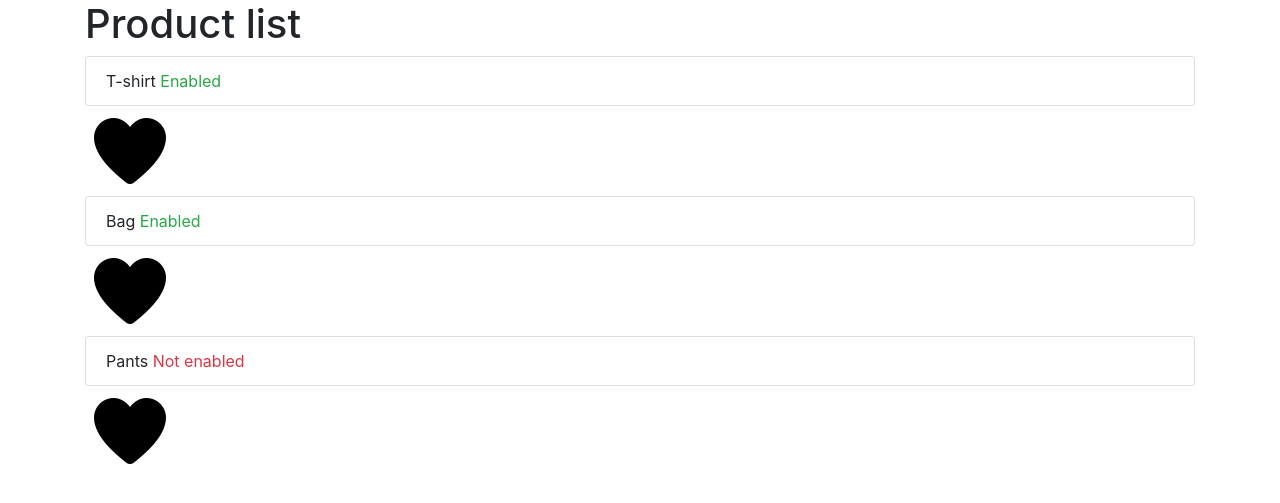
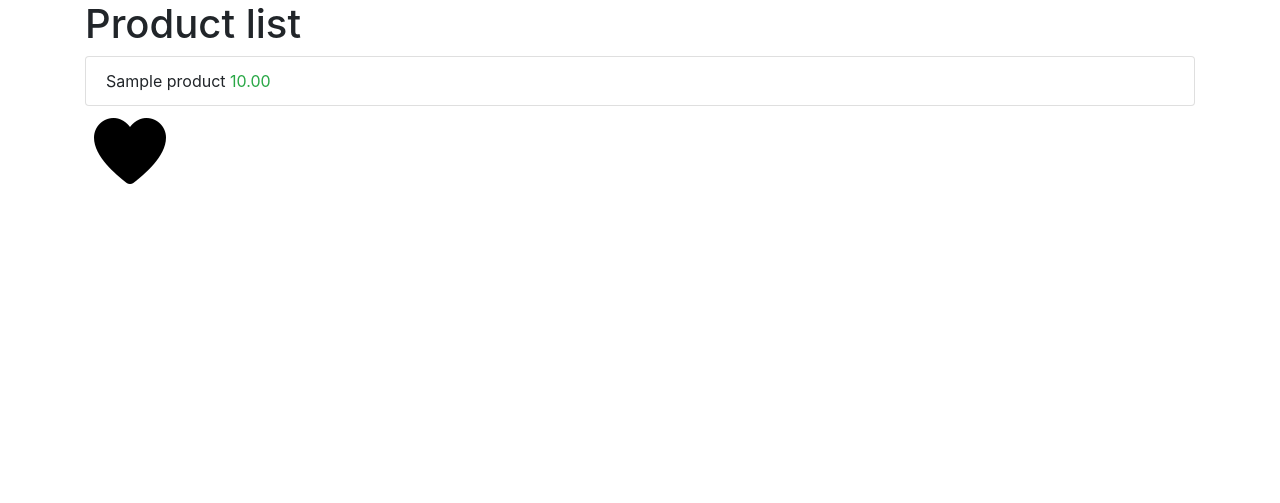
Before and after one commit to CristianSifuentes/DjangoLabsAdvanced-, a Django app: page / in a window 1280 px wide. Shown: the part 56-559 px from the top of the page. Run offline with Django 3.2, Linux system fonts and the light colour scheme; tables that the repository leaves empty hold one stand-in row (values such as "Sample post"); some libraries are stand-ins or nearby versions.

Commit message:
20200915: Implementing ListView for show all products using get_context_data

```diff
--- a/store/products/views.py
+++ b/store/products/views.py
@@ -1,3 +1,15 @@
 from django.shortcuts import render
+from django.views.generic.list import ListView
+from products.models import Product
 
 # Create your views here.
+class ProductListView(ListView):
+    template_name = 'index.html'
+    queryset = Product.objects.all().order_by('-id')
+
+    def get_context_data(self, **kwargs):
+        context = super().get_context_data(**kwargs)
+        context['message'] = 'Product list'
+        context['products'] = context['product_list']
+        print(context)
+        return context
--- a/store/store/urls.py
+++ b/store/store/urls.py
@@ -1,10 +1,11 @@
 from django.contrib import admin
 from django.urls import path
 from . import views
+from products.views import ProductListView
 
 urlpatterns = [
     path('admin/', admin.site.urls),
-    path('', views.index, name='index'),
+    path('', ProductListView.as_view(), name='index'),
     path('user/login', views.login_view, name='login_view'),
     path('user/logout', views.logout_view,name='logout_view'),
     path('user/register', views.register_view,name='register_view')
--- a/store/store/views.py
+++ b/store/store/views.py
@@ -4,28 +4,16 @@ from django.contrib.auth import authenticate, login, logout
 from django.contrib import messages
 from .forms import RegisterForm
 from django.contrib.auth.models import User
+from products.models import Product
 
 def index(request):
+
+    products = Product.objects.all().order_by('-id')
+
     return render(request,'index.html', {
         'message' : 'Product list',
         'title': 'Products',
-        'products': [
-            {
-                'title': 'T-shirt',
-                'prince':5,
-                'stock': True
-            },
-            {
-                'title': 'Bag',
-                'prince':2,
-                'stock': True
-            },
-            {
-                'title': 'Pants',
-                'prince':10,
-                'stock': False
-            }
-        ]
+        'products': products
     })
 
 def login_view(request):
--- a/store/templates/index.html
+++ b/store/templates/index.html
@@ -9,9 +9,10 @@
                     <ul class="list-group">
                         <li class="list-group-item">
                             {{ product.title }}
+
                             <span>
-                                {% if product.stock %}
-                                     <span class="text-success">Enabled</span>
+                                {% if product.price %}
+                                     <span class="text-success">{{ product.price }}</span>
                                 {% else %}
                                      <span class="text-danger">Not enabled</span>
                                 {% endif %}
```
